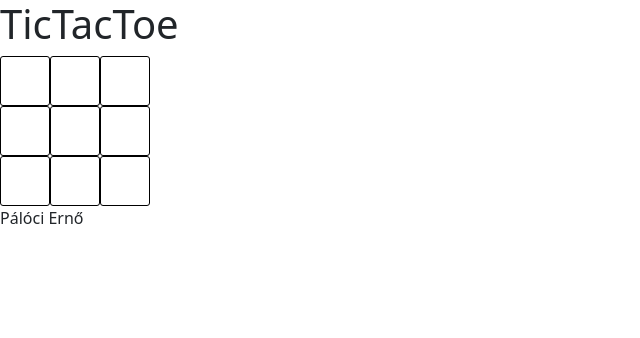
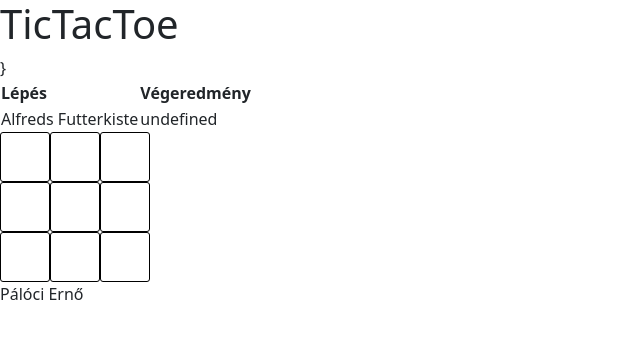
Before and after one commit to Erno1234/MVC_TicTacToe, a plain HTML site: page index.html in a window 1280 px wide. Shown: the whole page, without its empty margins (0-640 px from the left). Drawn offline with nearby package versions, Linux system fonts and the light colour scheme.

Commit message:
InfopanelView

```diff
--- a/Controller/Controller.js
+++ b/Controller/Controller.js
@@ -1,14 +1,18 @@
 import Model from "../Model/Model.js";
+import InfopanelView from "../View/InfopanelView.js";
 import JatekterView from "../View/JatekterView.js";
 class Controller {
   constructor() {
     const MODEL = new Model();
     const JATEKTER = new JatekterView($(".jatekter"));
+    const INFOPANEL = new InfopanelView($(".infopanel"));
 
     $(window).on("csere", (event) => {
         MODEL.setAllapot(event.detail.getIndex());
         event.detail.setP_Elem(MODEL.getErtek());
         console.log(MODEL.vegeVanE())
+        INFOPANEL.setEredmeny(MODEL.vegeVanE());
+
     });
   }
 }
--- /dev/null
+++ b/View/InfopanelView.js
@@ -0,0 +1,29 @@
+class InfopanelView {
+    #eredmeny
+  constructor(szuloElem) {
+    this.szuloElem = szuloElem;
+    this.#htmlLetrehozasas();
+  }
+
+  setEredmeny(eredmeny){
+    this.#eredmeny= eredmeny;
+    console.log(this.#eredmeny)
+    this.#htmlLetrehozasas();
+  }
+
+  #htmlLetrehozasas() {
+    let txt = "";
+    txt += `<table>
+        <tr>}
+            <th>Lépés</th>
+            <th>Végeredmény</th>
+        </tr>
+        <tr>
+             <td>Alfreds Futterkiste</td>
+             <td>${this.#eredmeny}</td>
+        </tr>
+     </table>`;
+    this.szuloElem.html(txt);
+  }
+}
+export default InfopanelView;
--- a/index.html
+++ b/index.html
@@ -21,6 +21,7 @@
       </header>
       <nav></nav>
       <article>
+        <div class="infopanel"></div>
         <div class="jatekter"></div>
       </article>
       <footer>Pálóci Ernő</footer>
```
